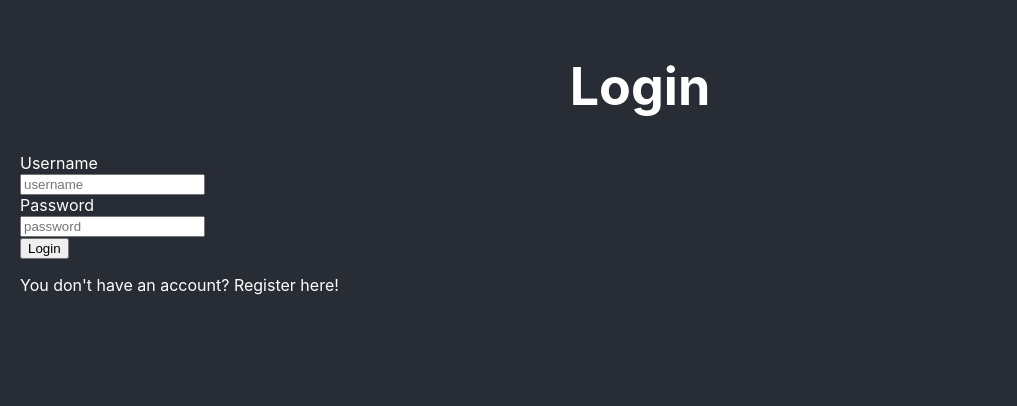
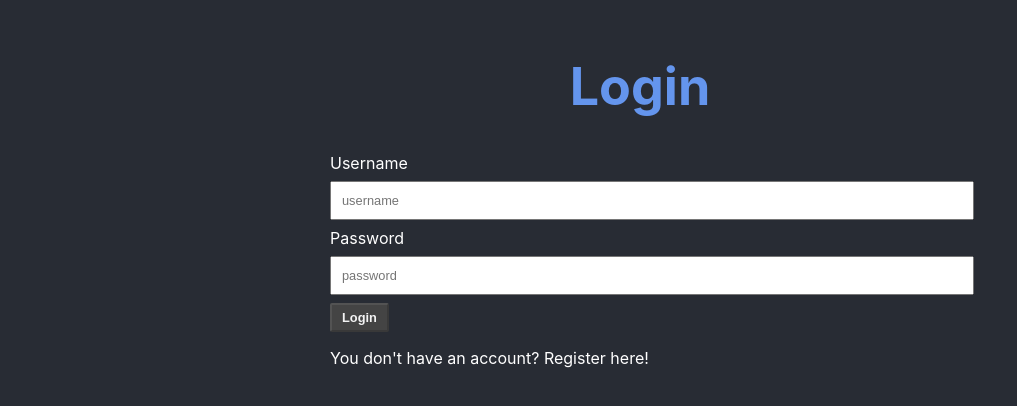
Before and after one commit to JoeLystein/movie-rater, a React (Create React App) app: page / in a window 1280 px wide. Shown: the top 406 px of the page, without its empty margins (0-1017 px from the left). Built offline with nearby package versions, Linux system fonts and the light colour scheme.

Commit message:
style done

```diff
--- a/src/App.css
+++ b/src/App.css
@@ -15,6 +15,37 @@
   display: grid;
   grid-template-columns: 1fr 1fr;
   grid-gap:20px;
+}
+
+.login-container{
+  width: 50%;
+  margin: 0 25%;
+}
+
+input, textarea{
+  position: center;
+  width: 100%;
+  padding: 10px;
+  margin: 8px 0;
+  font-size: 0.8rem;
+}
+
+button{
+  /* color: #444;   */
+  color: white;
+  /* background-color: #f3f3f3; */
+  background-color: cornflowerblue;
+  padding: 5px 10px;
+  border-radius: 2px;
+  font-weight: bold;
+  font-size: 0.8rem;
+  outline: none;
+}
+
+button:disabled{
+  color:  #f3f3f3;
+  background-color: #444;
+  cursor: not-allowed;
 }
 
 .orange {
@@ -44,3 +75,28 @@
   margin: 16px 5px
 
 }
+
+.fa-trash{
+  color: red;
+}
+
+.fa-edit{
+  color:pink;
+}
+
+h1{
+  /* color: orange; */
+  color: cornflowerblue;
+}
+h1 .fa-film{
+  color :white;
+  transform: rotate(30deg);
+}
+
+.fa-sign-out-alt{
+  position: absolute;
+  top: 20px;
+  right: 20px;
+  cursor: pointer;
+  font-size:1.5rem;
+}
--- a/src/App.js
+++ b/src/App.js
@@ -12,7 +12,7 @@ function App() {
   const [movies, setMovie] = useState([]);
   const [selectedMovie, setSelectedMovie] = useState(null);
   const [editedMovie, setEditedMovie] = useState(null);
-  const [token,cdeleteToken] = useCookies(['mr-token']);
+  const [token,deleteToken] = useCookies(['mr-token']);
 
   useEffect(()=>{
     fetch("http://127.0.0.1:8000/api/movies/",{
--- a/src/components/auth.js
+++ b/src/components/auth.js
@@ -26,6 +26,8 @@ function Auth(){
             .then( resp => loginClicked())
             .catch( error => console.log(error))
     }
+
+    const isDisable = username.length === 0 || password.length === 0;
     return(
         <div className="App">
             <header className="App-header">
@@ -40,8 +42,8 @@ function Auth(){
                 <input id="password" type="password" placeholder="password" value={password}
                 onChange={ evt=> setPassword(evt.target.value)}/><br/>
                 {isLoginView ?
-                    <button onClick={loginClicked}>Login</button> :
-                    <button onClick={registerCliked}>Register</button>
+                    <button onClick={loginClicked} disabled={isDisable}>Login</button> :
+                    <button onClick={registerCliked} disabled={isDisable}>Register</button>
                 }
                 {/* <button onClick={loginClicked}>Login</button> */}
                 {isLoginView ?
--- a/src/components/movie-form.js
+++ b/src/components/movie-form.js
@@ -26,6 +26,8 @@ function MovieForm(props){
       .catch(error => console.log(error))
     }
 
+    const isDisable = title.length === 0 || description.length === 0;
+
     return (
         <React.Fragment>
           {props.movie ?(
@@ -39,10 +41,9 @@ function MovieForm(props){
                 onChange = { evt=> setDescription(evt.target.value)}
               ></textarea><br/>
               {props.movie.id ?
-                <button onClick={updateClicked}>Update</button> :
-                <button onClick={createClicked}>Create</button>
+                <button onClick={updateClicked} disabled={isDisable}>Update</button> :
+                <button onClick={createClicked} disabled={isDisable}>Create</button>
               }
-              {/* <h1>{props.movie && props.movie.title} edit</h1> */}
             </div>
           ): null}
         </React.Fragment>
```
